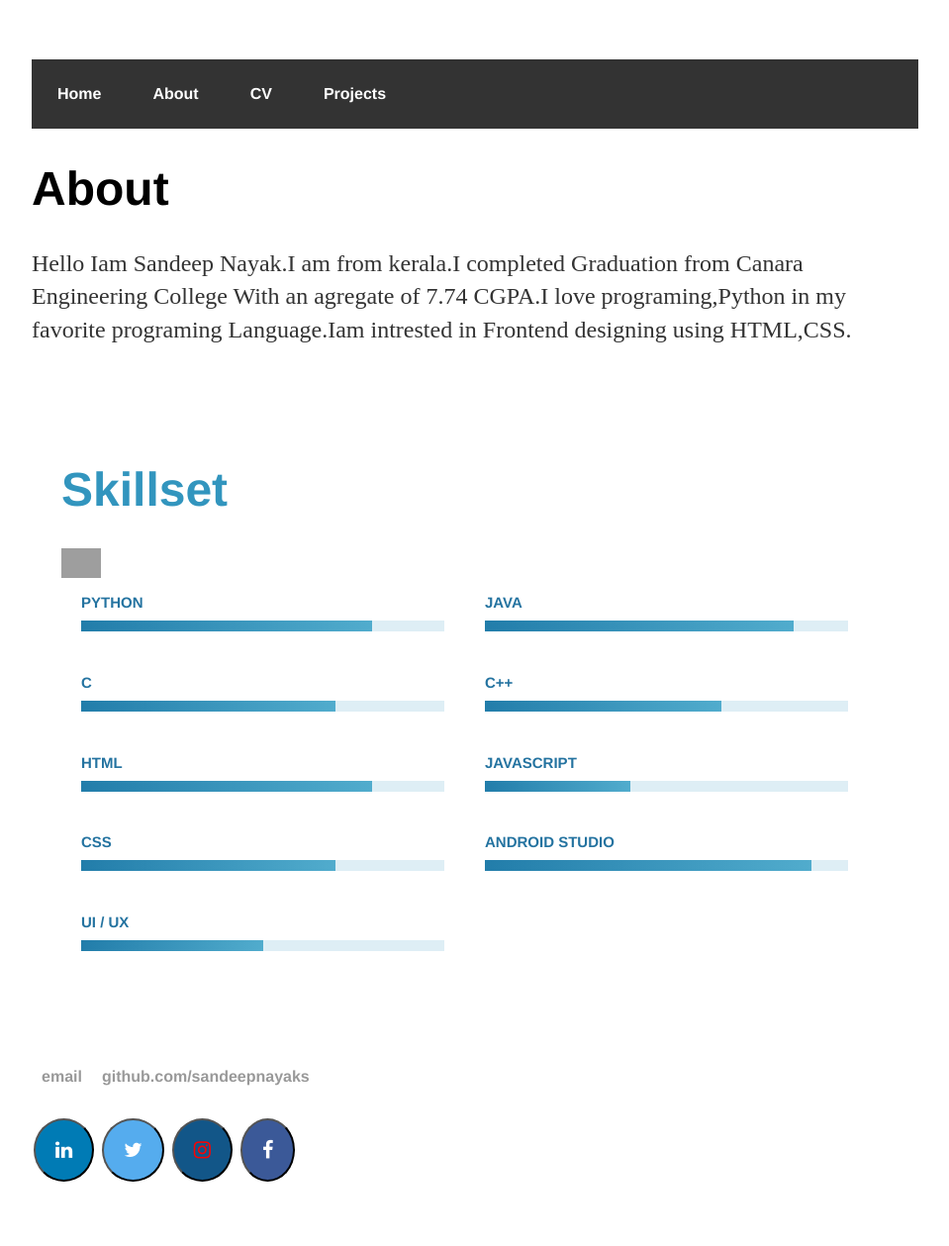
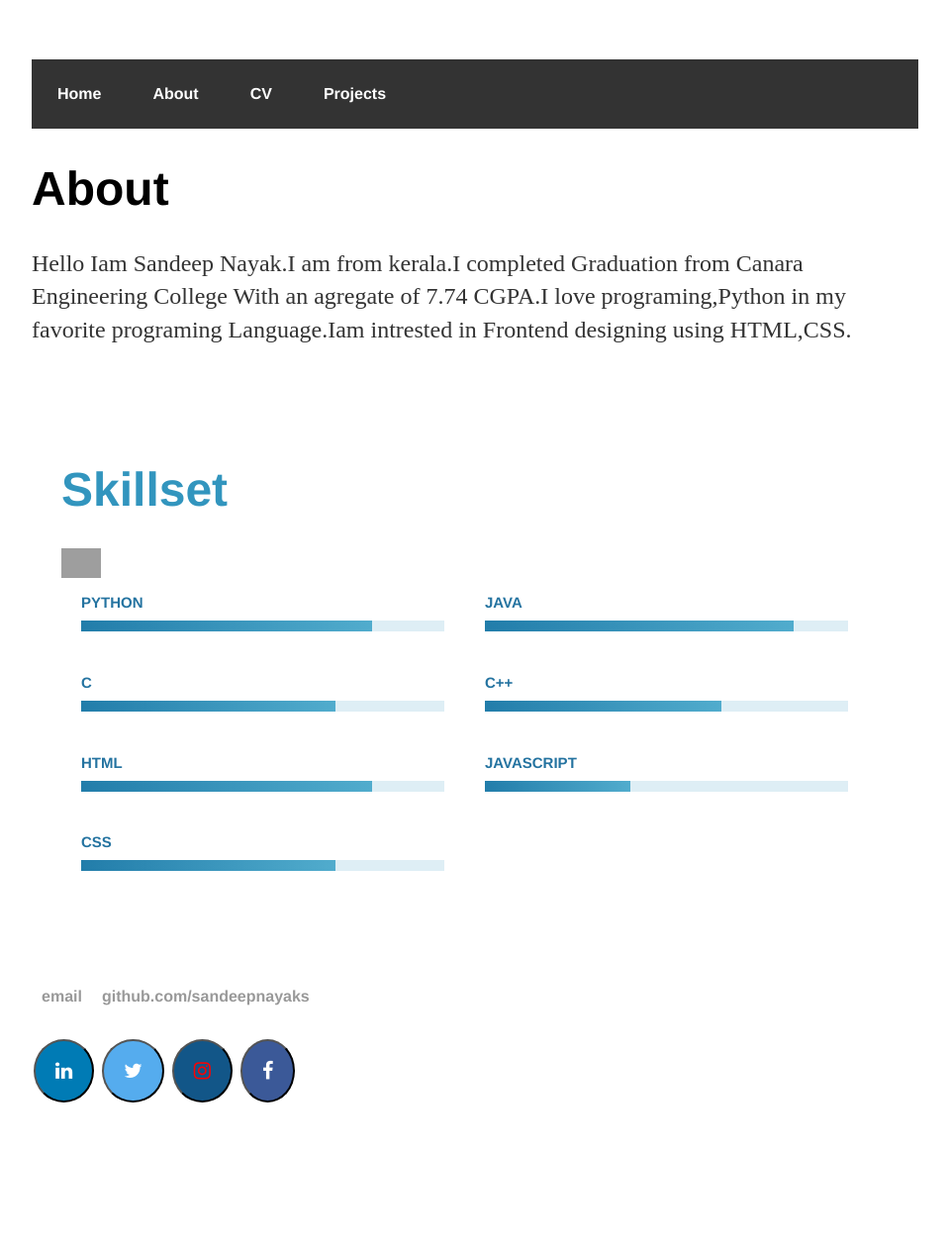
Before and after one commit to sandeepnayaks/sandeepnayaks.github.io, a Jekyll site: the page built from about/index.html, in a window 1280 px wide. Shown: the whole page at 99% size, without its empty margins (160-1119 px from the left). Built offline with Jekyll 4.4.1, drawn with Linux system fonts in a browser that asks for light colours; after the commit the page ends 1179 px from its top, so only the background shows below that; grey boxes are pictures that could not be loaded.

Commit message:
Update index.html

```diff
--- a/about/index.html
+++ b/about/index.html
@@ -58,18 +58,8 @@ title: About Sandeep S
               <div class="w3-progressbar" style="width: 70%"></div>
             </div>
           </div>
-          <div class="dual-col">
-            <h2>ANDROID STUDIO</h2>
-            <div class="w3-progress-container">
-              <div class="w3-progressbar" style="width: 90%"></div>
-            </div>
-          </div>
-          <div class="dual-col">
-            <h2>UI / UX</h2>
-            <div class="w3-progress-container">
-              <div class="w3-progressbar" style="width: 50%"></div>
-            </div>
-          </div>
+
+
         </div>
       </div>
     </div>
```
